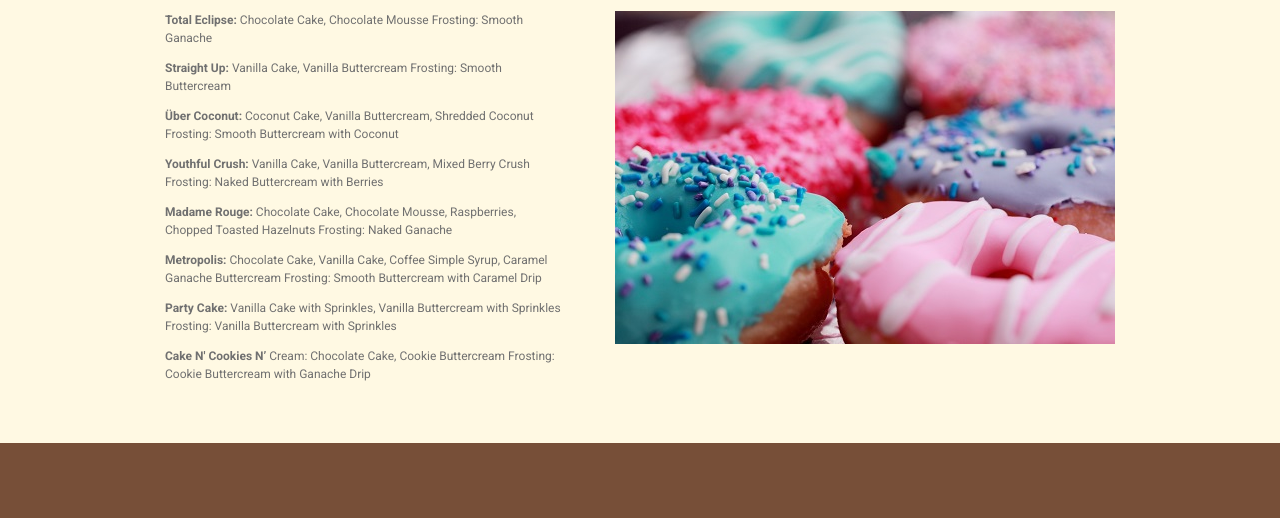
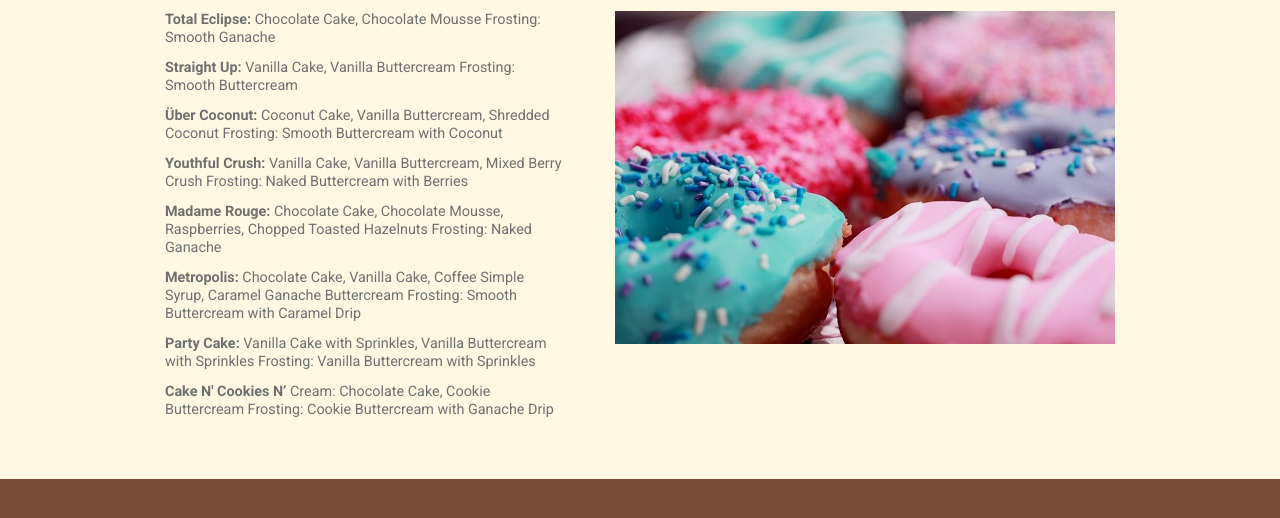
Before and after one commit to johnny1864/bake-n-cake, a plain HTML site: page menu.html in a window 1280 px wide. Shown: the part 668-1186 px from the top of the page. Drawn offline with Linux system fonts and the light colour scheme.

Commit message:
fixed typo

```diff
--- a/css/main.css
+++ b/css/main.css
@@ -241,7 +241,7 @@ header .showcase div .btn {
   justify-content: space-around;
 }
 #menu-page .menu-text {
-  font-size: 1.2 rem;
+  font-size: 1.2rem;
   line-height: 1.5rem;
   width: 40%;
 }
```
